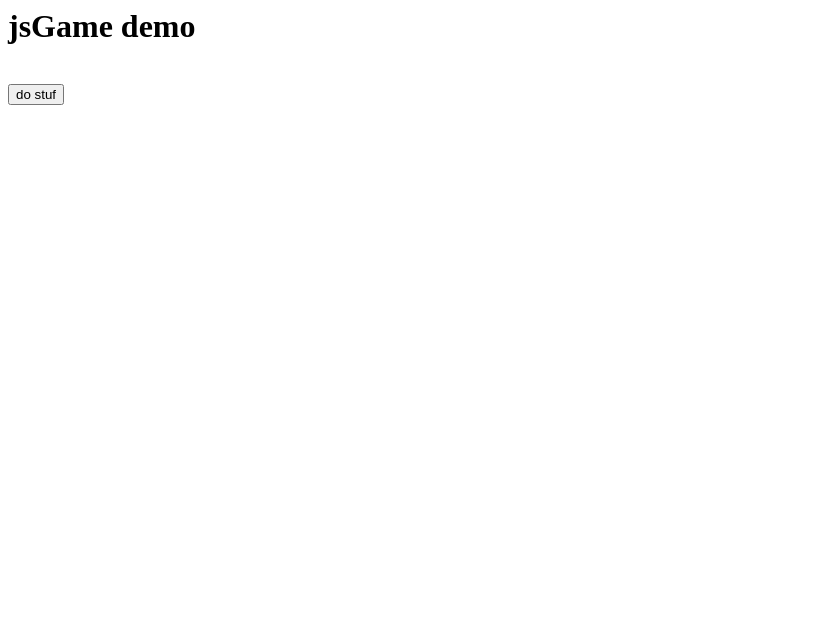
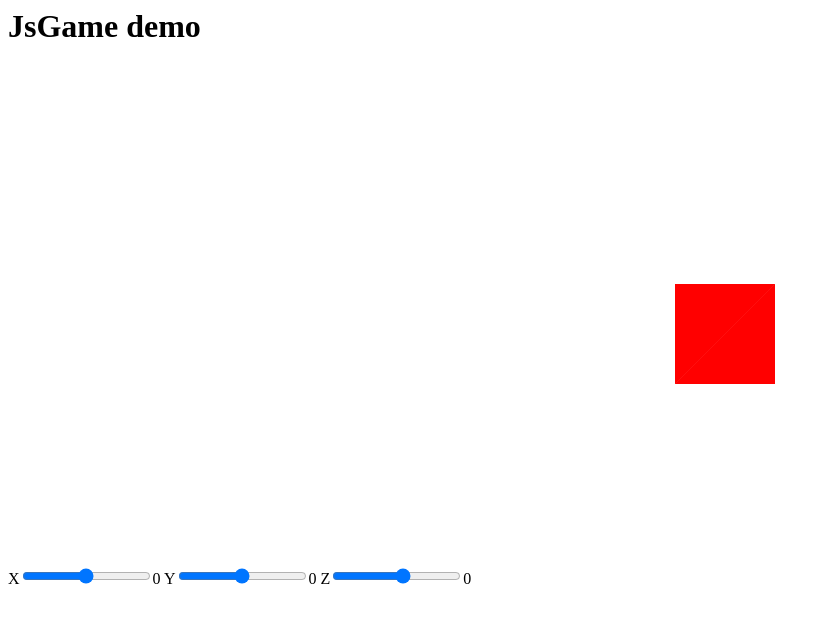
Before and after one commit to Coding-master5/JsGame, a plain HTML site: page index.html in a window 1280 px wide. Shown: the whole page, without its empty margins (0-831 px from the left). Drawn offline with Linux system fonts and the light colour scheme.

Commit message:
Update index.html

```diff
--- a/index.html
+++ b/index.html
@@ -1,12 +1,18 @@
-<title>crappy jsgame thingamajig</title>
-<h1>jsGame demo</h1>
+<title>JsGame demo</title>
+<link rel='icon' type='image/x-icon' href='https://coding-master5.github.io/JsGame/JsGame.png'>
+<h1>JsGame demo</h1>
 <br>
-<button onclick='run()'>do stuf</button>
+<label>X</label><input type='range' min='-200' max='200' oninput='x = Number(this.value)-50;this.nextElementSibling.innerText = this.value;'><label>0</label>
+<label>Y</label><input type='range' min='-200' max='200' oninput='y = Number(this.value)-50;this.nextElementSibling.innerText = this.value;'><label>0</label>
+<label>Z</label><input type='range' min='1' max='10' oninput='z = Number(this.value);this.nextElementSibling.innerText = this.value;'><label>0</label>
 <script src='https://coding-master5.github.io/JsGame/main.js'></script>
 <script>
-  function run() {
-    var game = new Game(500, 500);
-    document.body.appendChild(game.canvas);
-    game.drawQuad(50, 50, 1.25, 150, 50, 1.25, 150, 50, 1, 50, 50, 1, 50, 150, 1.25, 150, 150, 1.25, 150, 150, 1, 50, 150, 1, '#f00');
-  }
+  var x = -50;
+  var y = -50;
+  var z = 1;
+  var game = new Game(500, 500);
+  setInterval(function() {
+  	game.ctx.clearRect(0, 0, 500, 500);
+  	game.drawQuad(x, y, z+.25, x+100, y, z+.25, x+100, y, z, x, y, z, x, y+100, z+.25, x+100, y+100, z+.25, x+100, y+100, z, x, y+100, z, '#f00');
+  }, 1);
 </script>
```
